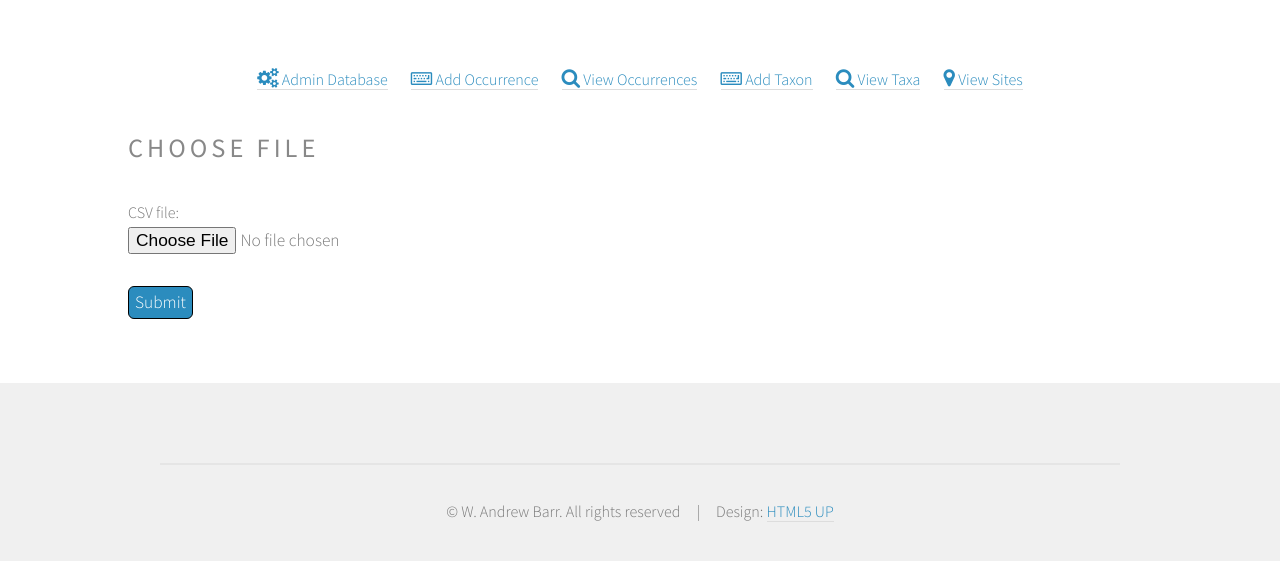
After one commit to wabarr/census-paleo, a Django app: page /CSV_upload_occurrences_chooser in a window 1280 px wide. The commit adds this page. Shown: the top 561 px of the page. Run offline with Django 3.2, Linux system fonts and the light colour scheme; the visitor is signed in with stand-in values (Sample User, id 1); parts of the project's set-up code (start-up, migrations or seed data) failed here and were passed over.

Commit message:
first attempt at this, it is too slow.  can't use formsets

```diff
--- a/census_paleo/forms.py
+++ b/census_paleo/forms.py
@@ -21,3 +21,10 @@ class TaxonForm(ModelForm):
 
 class GetTaxonInfoForm(Form):
     taxon = make_ajax_field(occurrence, "taxon", "taxonLookup")
+
+class CSVUploadForm(Form):
+    csvFile=forms.FileField(required=True, label="CSV file")
+    #taxonomyColumnName = forms.CharField(required=True,label="Taxonomy Column Name", initial='taxon')
+    #referenceColumnName = forms.CharField(required=True, label="Reference Column Name", initial='ref')
+    #locationColumnName = forms.CharField(required=True, label='Location Column Name', initial='location')
+    #presenceAbsenceData = forms.BooleanField(required=False, label="Presence Absence Data")
--- a/census_paleo/models.py
+++ b/census_paleo/models.py
@@ -181,7 +181,7 @@ class occurrence(models.Model):
     ref = models.ForeignKey(reference, null=True, blank=False, )
     location = models.ForeignKey(censusLocation, null=True, blank=False)
     taxon = models.ForeignKey(taxonomy, null=True, blank=False)
-    presenceAbsenceOnly = models.BooleanField(default=False, verbose_name="Present")
+    presenceAbsenceOnly = models.BooleanField(default=True, verbose_name="Present")
     abundance = models.IntegerField(max_length=100, null=True, blank=True)
     issue = models.NullBooleanField(default=False)
     notes = models.CharField(max_length=200, null=True, blank=True, )
--- a/census_paleo/static/css/census.css
+++ b/census_paleo/static/css/census.css
@@ -115,3 +115,7 @@ input[type=submit] {
 .labelrow > p {
     font-weight: bold;
 }
+
+.row+.row>* {
+    padding-top:0px;
+}
--- /dev/null
+++ b/census_paleo/templates/csv_upload_occurrences_chooser.html
@@ -0,0 +1,51 @@
+{% extends "strongly_typed_no_sidebar.html" %}
+
+{% block title %}<title>Upload CSV of Occurrences</title>{% endblock %}
+
+{% block header_block %}
+{% endblock %}
+
+
+{% block base_content %}
+<div id="main-wrapper">
+        {% include "census_navbar.html" %}
+
+				<!-- Main -->
+					<div id="main" class="container" style="width:80%;>
+						<div class="row">
+
+							<!-- Content -->
+								<div id="content" class="12u skel-cell-mainContent">
+                                    <h2>Choose File</h2>
+									<!-- Post -->
+
+
+                                            <form action="" method="post" enctype="multipart/form-data"> {% csrf_token %}
+                                                <div class="row">
+                                                    <div class="12u">
+                                                        {% if messages %}
+                                                            {% for message in messages %}
+                                                                <p class="success-added">{{ message }}</p>
+                                                            {% endfor %}
+                                                        {% endif %}
+                                                    </div>
+                                                </div>
+                                                <div class="row">
+                                                    <div class="12u">
+                                                        {{ form.as_p }}
+                                                        <input type="submit">
+                                                    </div>
+                                                </div>
+
+
+                                            </form>
+
+
+								</div>
+
+						</div>
+					</div>
+
+			</div>
+
+{% endblock %}
--- a/census_paleo/urls.py
+++ b/census_paleo/urls.py
@@ -32,6 +32,8 @@ urlpatterns = patterns('',
     url(r'^enter_occurrence/$', enter_occurrence, name="add_occurrence"),
     url(r'^occurrence_table_json/$',occurrence_table_json),
     url(r'^resolve_taxon',resolve_taxon),
+    url(r'^CSV_upload_occurrences_chooser',CSV_occurrence_upload_chooser, name='CSV_occurrence_upload_chooser'),
+    url(r'^CSV_upload_occurrences',CSV_occurrence_upload_formset, name='CSV_occurrence_upload_formset'),
     #url(r'^api/', include(v1_api.urls)),
     url(r'^$', ViewOccurrences.as_view()),
 )
--- a/census_paleo/views.py
+++ b/census_paleo/views.py
@@ -7,15 +7,15 @@ from django.contrib.auth.models import User
 from django.contrib.auth import authenticate,login
 from django.contrib import messages
 from django.core.exceptions import MultipleObjectsReturned
-from django.forms.models import modelform_factory
+from django.forms.models import modelform_factory,modelformset_factory
 from django.views.generic.detail import DetailView
 from django.views.generic.list import ListView
 from django.contrib.auth.decorators import login_required, permission_required
-from census_paleo.forms import OccurrenceForm, GetTaxonInfoForm, TaxonForm
+from census_paleo.forms import OccurrenceForm, GetTaxonInfoForm, TaxonForm, CSVUploadForm
 from django_pandas.io import read_frame
 from django.utils.decorators import method_decorator
-#from django.forms.models import inlineformset_factory
-
+from django.core.urlresolvers import reverse
+import csv
 
 
 
@@ -324,3 +324,48 @@ def resolve_taxon(request):
         match = e.message
 
     return HttpResponse(json.dumps(match), content_type="application/json")
+
+occ_formset_fields=('ref', 'taxon','location','presenceAbsenceOnly')
+
+
+@login_required
+def CSV_occurrence_upload_chooser(request):
+    if request.method == 'POST':
+        form = CSVUploadForm(request.POST, request.FILES)
+        if form.is_valid():
+            # check that column names match the field names in occurrence class
+            #check that there is a header
+            reader = csv.DictReader(request.FILES['csvFile'])
+            initialData = []
+            for row in reader:
+                initialData.append(row)
+            OccurrenceFormset = modelformset_factory(occurrence, fields=occ_formset_fields, extra=len(initialData))
+            formset = OccurrenceFormset(initial=initialData,queryset=occurrence.objects.none())
+            return render_to_response("CSV_upload_occurrences_formset.html",
+                               {"formset": formset},
+                               RequestContext(request))
+        else:
+            messages.add_message(request, messages.WARNING,'The form is not valid')
+    else:
+        form = CSVUploadForm()
+    return render_to_response("CSV_upload_occurrences_chooser.html",
+                            {"form":form},
+                         RequestContext(request))
+
+@login_required()
+def CSV_occurrence_upload_formset(request):
+    if request.method == 'POST':
+        OccurrenceFormset = modelformset_factory(occurrence, fields=occ_formset_fields)
+        formset = OccurrenceFormset(request.POST)
+        if formset.is_valid():
+            formset.save()
+            messages.add_message(request, messages.INFO, 'Successfully added')
+            return render_to_response("CSV_upload_occurrences_formset.html",
+                               {"formset": formset},
+                               RequestContext(request))
+        else:
+            return render_to_response("CSV_upload_occurrences_formset.html",
+                                      {"formset": formset},
+                                      RequestContext(request))
+    else:
+        return HttpResponseRedirect(reverse('CSV_occurrence_upload_chooser'))
```
Also changed, not shown: census_paleo/templates/csv_upload_occurrences_formset.html (added, +67 -0 lines).
